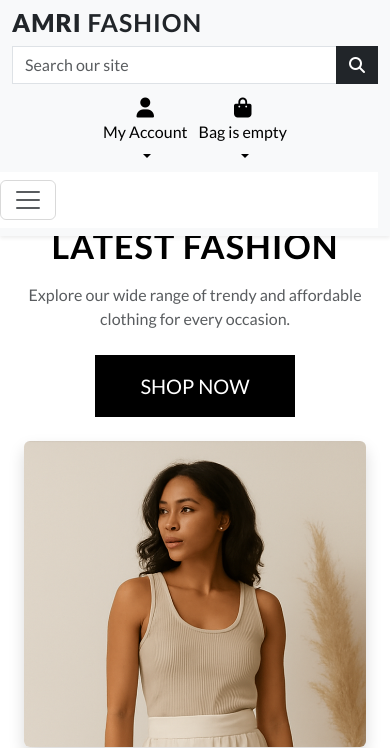
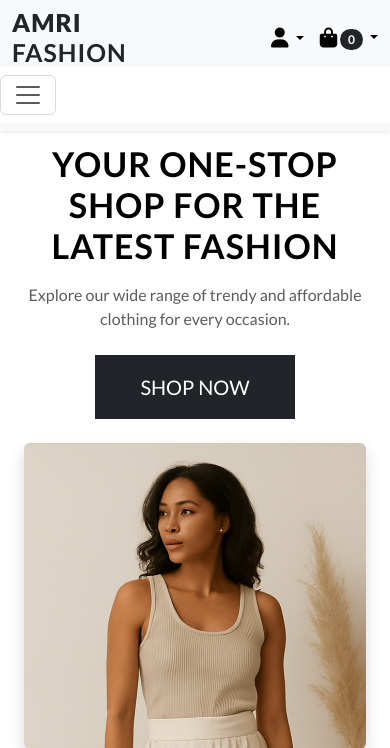
Before and after one commit to MAbuhanif/amri-fashion, a Django app: page / in a window 390 px wide. Shown: the top 748 px of the page. Run offline with Django 5.2, Linux system fonts and the light colour scheme; some libraries are stand-ins or nearby versions.

Commit message:
Refactor button styles and improve HTML structure for better accessibility and responsiveness

```diff
--- a/static/css/base.css
+++ b/static/css/base.css
@@ -31,15 +31,6 @@ body {
     color: #000 !important;
 }
 
-/* Buttons */
-.shop-now-button,
-.btn-black {
-    background: black;
-    color: white;
-    min-width: 260px;
-    border: none;
-    transition: background 0.3s ease, color 0.3s ease;
-}
 
 .shop-now-button:hover,
 .shop-now-button:active,
--- a/templates/base.html
+++ b/templates/base.html
@@ -14,10 +14,10 @@
     {% block extra_meta %}
     {% endblock %}
 
-    <title>Amri-Fashion {% block extra_title %} {% endblock %}</title>
+    <title>Amri-Fashion {% block extra_title %}{% endblock %}</title>
 
     {% block corecss %}
-        <link href="https://fonts.googleapis.com/css2?family=Lato:ital,wght@0,100;0,300;0,400;0,700;0,900;1,100;1,300;1,400;1,700;1,900&display=swap" rel="stylesheet">
+        <link href="https://fonts.googleapis.com/css2?family=Lato:wght@100;300;400;700;900&display=swap" rel="stylesheet">
         <link rel="stylesheet" href="https://cdn.jsdelivr.net/npm/bootstrap@5.3.0/dist/css/bootstrap.min.css">
         <link rel="stylesheet" href="{% static 'css/base.css' %}">
     {% endblock %}
@@ -27,29 +27,27 @@
 
     {% block corejs %}
         <script src="https://kit.fontawesome.com/1aa48dd731.js" crossorigin="anonymous"></script>
-        <script src="https://cdn.jsdelivr.net/npm/jquery@3.5.1/dist/jquery.min.js" integrity="sha256-9/aliU8dGd2tb6OSsuzixeV4y/faTqgFtohetphbbj0=" crossorigin="anonymous"></script>
+        <script src="https://cdn.jsdelivr.net/npm/jquery@3.5.1/dist/jquery.min.js" crossorigin="anonymous"></script>
         <script src="https://cdn.jsdelivr.net/npm/bootstrap@5.3.0/dist/js/bootstrap.bundle.min.js"></script>
-        <!-- Stripe -->
         <script src="https://js.stripe.com/v3/"></script>
     {% endblock %}
 
     {% block extra_js %}
     {% endblock %}
-
 </head>
 <body>
     <!-- Header Section -->
     <header class="container-fluid bg-light shadow-sm fixed-top py-2">
         <div class="row align-items-center">
             <!-- Logo Section -->
-            <div class="col-12 col-lg-4 text-center text-lg-start">
+            <div class="col-6 col-lg-4 text-start">
                 <a href="{% url 'home' %}" class="nav-link main-logo-link">
-                    <h2 class="logo-font text-dark my-0"><strong>Amri </strong>Fashion</h2>
+                    <h2 class="logo-font text-dark my-0"><strong>Amri</strong> Fashion</h2>
                 </a>
             </div>
 
             <!-- Search Bar Section -->
-            <div class="col-12 col-lg-4 my-2 my-lg-0">
+            <div class="col-12 col-lg-4 my-2 my-lg-0 d-none d-lg-block">
                 <form method="GET" action="{% url 'products' %}">
                     <div class="input-group">
                         <input class="form-control border rounded-0" type="text" name="q" placeholder="Search our site">
@@ -61,17 +59,14 @@
             </div>
 
             <!-- User Account and Cart Section -->
-            <div class="col-12 col-lg-4 my-auto py-1 py-lg-0">
-                <ul class="list-inline list-unstyled text-center text-lg-right my-0">
+            <div class="col-6 col-lg-4 text-end">
+                <ul class="list-inline list-unstyled my-0 d-flex justify-content-end align-items-center">
                     <!-- User Dropdown -->
-                    <li class="list-inline-item dropdown">
+                    <li class="list-inline-item dropdown me-3">
                         <a class="text-black nav-link dropdown-toggle" href="#" id="user-options" data-bs-toggle="dropdown" aria-expanded="false">
-                            <div class="text-center">
-                                <div><i class="fas fa-user fa-lg"></i></div>
-                                <p class="my-0">My Account</p>
-                            </div>
+                            <i class="fas fa-user fa-lg"></i>
                         </a>
-                        <ul class="dropdown-menu border-0" aria-labelledby="user-options">
+                        <ul class="dropdown-menu border-0 shadow" aria-labelledby="user-options">
                             {% if request.user.is_authenticated %}
                                 {% if request.user.is_superuser %}
                                     <li><a href="{% url 'add_product' %}" class="dropdown-item">Product Management</a></li>
@@ -88,16 +83,10 @@
                     <!-- Bag Preview -->
                     <li class="list-inline-item dropdown">
                         <a class="text-black nav-link dropdown-toggle" href="#" id="bag-preview" data-bs-toggle="dropdown" aria-expanded="false">
-                            <div class="text-center">
-                                <div><i class="fas fa-shopping-bag fa-lg"></i></div>
-                                <p class="my-0">
-                                    {% if bag_items %}
-                                        {{ product_count }} items
-                                    {% else %}
-                                        Bag is empty
-                                    {% endif %}
-                                </p>
-                            </div>
+                            <i class="fas fa-shopping-bag fa-lg"></i>
+                            <span class="badge bg-dark rounded-pill">
+                                {% if product_count %}{{ product_count }}{% else %}0{% endif %}
+                            </span>
                         </a>
                         <div class="dropdown-menu dropdown-menu-end p-3 shadow-sm" aria-labelledby="bag-preview" style="width: 300px;">
                             {% if bag_items %}
@@ -128,26 +117,23 @@
                     </li>
                 </ul>
             </div>
+        </div>
+
+        <!-- Navbar Section -->
         <div class="row bg-white">
             <nav class="navbar navbar-expand-lg navbar-light w-100">
                 <!-- Navbar Toggler for Mobile -->
-                    <button class="navbar-toggler" type="button" data-bs-toggle="collapse" data-bs-target="#main-nav"
-                        aria-controls="main-nav" aria-expanded="false" aria-label="Toggle navigation">
+                <button class="navbar-toggler" type="button" data-bs-toggle="collapse" data-bs-target="#main-nav" aria-controls="main-nav" aria-expanded="false" aria-label="Toggle navigation">
                     <span class="navbar-toggler-icon"></span>
                 </button>
 
-                    <!-- Mobile Top Header -->
+                <!-- Navbar Links -->
                 <div class="collapse navbar-collapse" id="main-nav">
                     {% include 'includes/main-nav.html' %}
                 </div>
             </nav>
-
         </div>
-
-        </div>
-
     </header>
-
 
     <!-- Messages Section -->
     {% if messages %}
@@ -180,7 +166,6 @@
     </script>
     {% endif %}
 
-
     <!-- Main Content Section -->
     <main class="container mt-5 pt-5">
         {% block content %}
```
Lines whose indentation alone changed are shown as unchanged.
